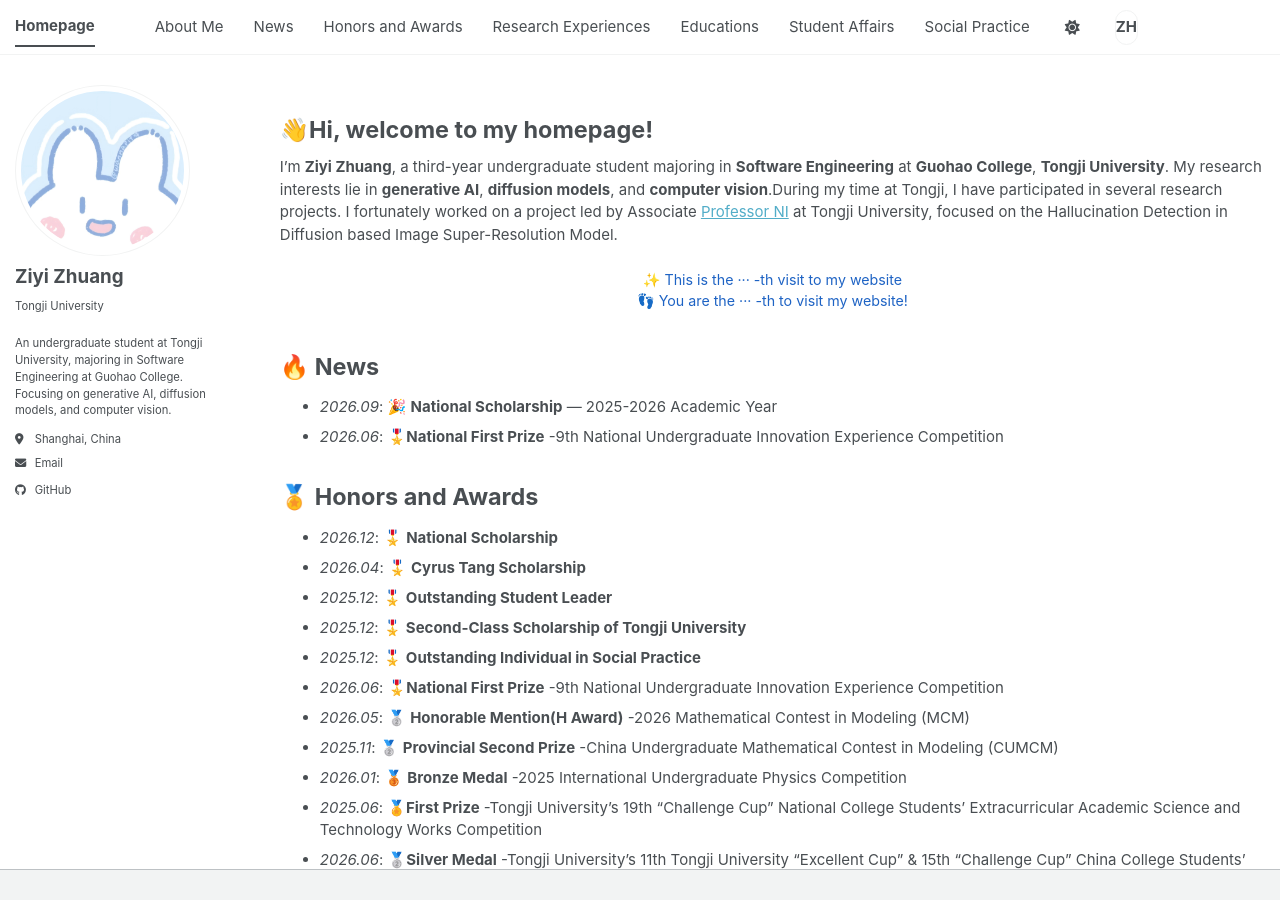
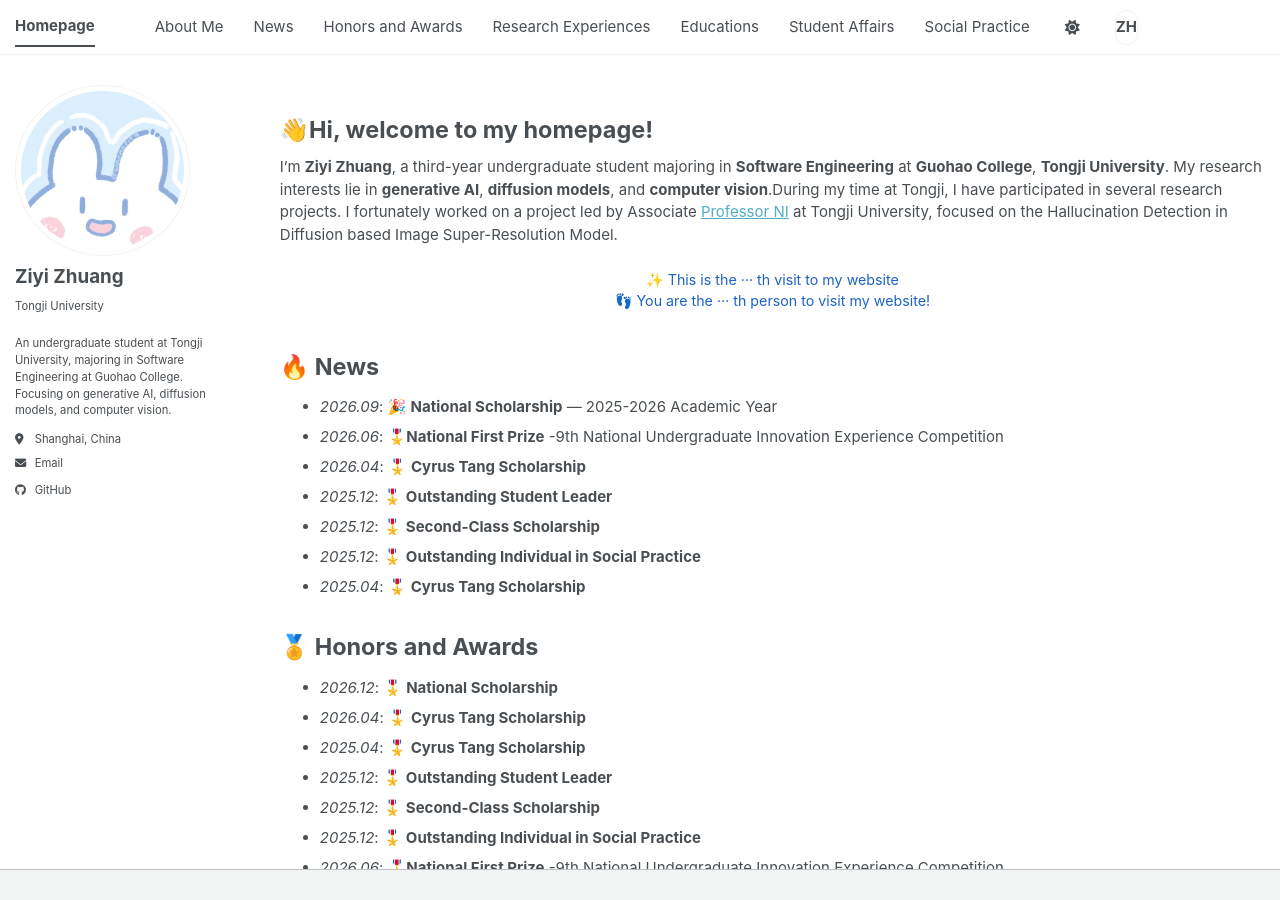
Before and after one commit to mathzhuang/mathzhuang.github.io, a Jekyll site: the page built from _pages/about.md, in a window 1280 px wide and 900 px high. Built offline with Jekyll 4.4.1, drawn with Linux system fonts in a browser that asks for light colours; a style sheet for code colours, icons or effects is not loaded.

Commit message:
提交news

```diff
--- a/_pages/about.md
+++ b/_pages/about.md
@@ -20,9 +20,9 @@ I'm **Ziyi Zhuang**, a third-year undergraduate student majoring in **Software E
 <script defer src="https://events.vercount.one/js"></script>
 
 <div style="text-align: center; margin: 1.5rem 0; font-size: 0.95rem; color: #1e63c4;">
-  ✨ This is the <span id="vercount_value_site_pv">···</span> -th visit to my website
+  ✨ This is the <span id="vercount_value_site_pv">···</span> th visit to my website
   <br>
-  👣 You are the <span id="vercount_value_site_uv">···</span> -th to visit my website!
+  👣 You are the <span id="vercount_value_site_uv">···</span> th person to visit my website!
 </div>
 
 <span class="anchor" id="news"></span>
@@ -32,6 +32,11 @@ I'm **Ziyi Zhuang**, a third-year undergraduate student majoring in **Software E
 <!-- TODO: Add your latest news, one line per item, newest first, in this format: -->
 - *2026.09*: 🎉 **National Scholarship** — 2025-2026 Academic Year
 - *2026.06*: 🎖️**National First Prize** -9th National Undergraduate Innovation Experience Competition
+- *2026.04*: 🎖️ **Cyrus Tang Scholarship**
+- *2025.12*: 🎖️ **Outstanding Student Leader**
+- *2025.12*: 🎖️ **Second-Class Scholarship**
+- *2025.12*: 🎖️ **Outstanding Individual in Social Practice**
+- *2025.04*: 🎖️ **Cyrus Tang Scholarship**
 
 <!--<span class="anchor" id="publications"></span>
 
@@ -63,8 +68,9 @@ I'm **Ziyi Zhuang**, a third-year undergraduate student majoring in **Software E
 <!-- TODO: List your honors and awards, newest first: -->
 - *2026.12*: 🎖️ **National Scholarship**
 - *2026.04*: 🎖️ **Cyrus Tang Scholarship**
+- *2025.04*: 🎖️ **Cyrus Tang Scholarship**
 - *2025.12*: 🎖️ **Outstanding Student Leader**
-- *2025.12*: 🎖️ **Second-Class Scholarship of Tongji University**
+- *2025.12*: 🎖️ **Second-Class Scholarship**
 - *2025.12*: 🎖️ **Outstanding Individual in Social Practice**
 - *2026.06*: 🎖️**National First Prize** -9th National Undergraduate Innovation Experience Competition
 - *2026.05*: 🥈 **Honorable Mention(H Award)** -2026 Mathematical Contest in Modeling (MCM)
```
Also changed, not shown: _pages/zh.md (+7 -0 lines).
